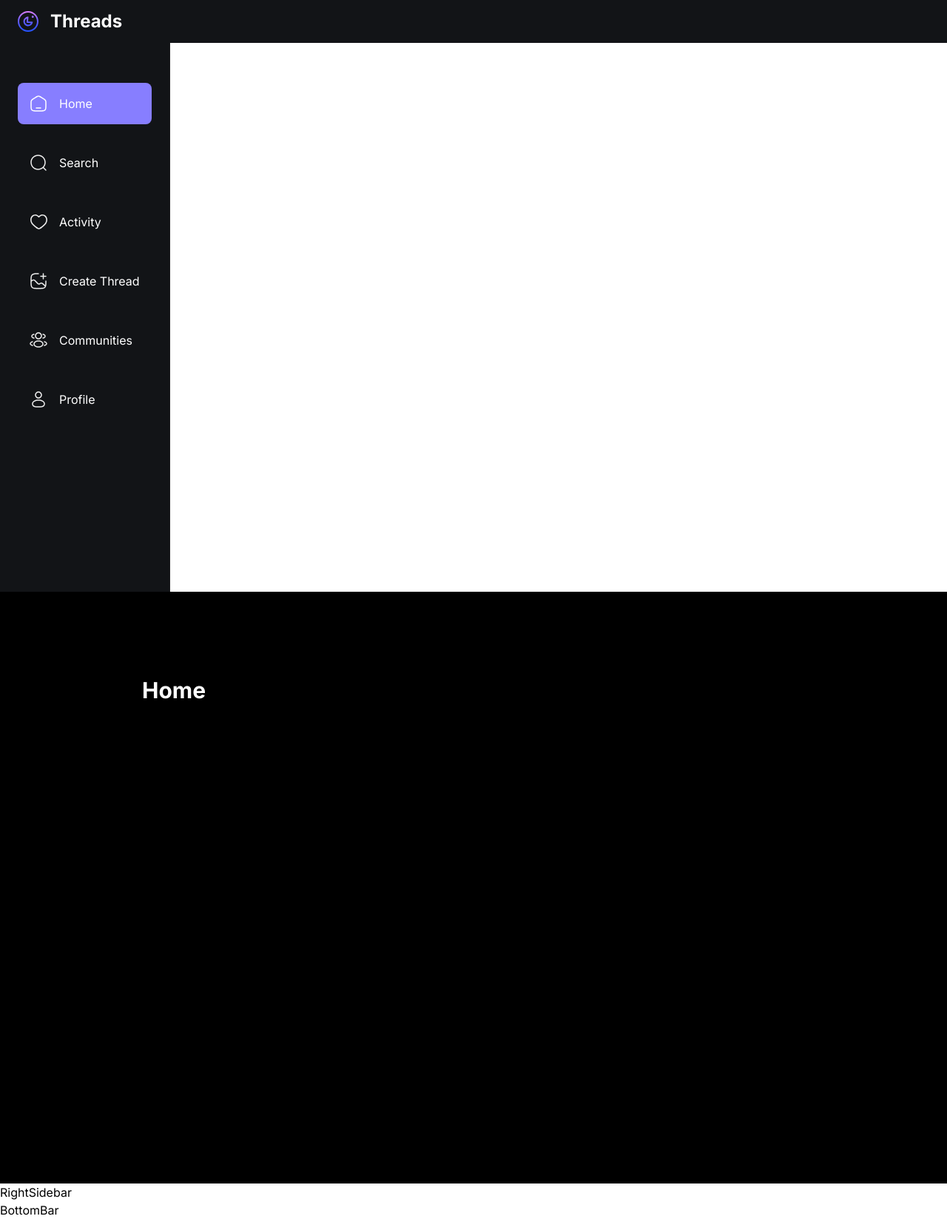
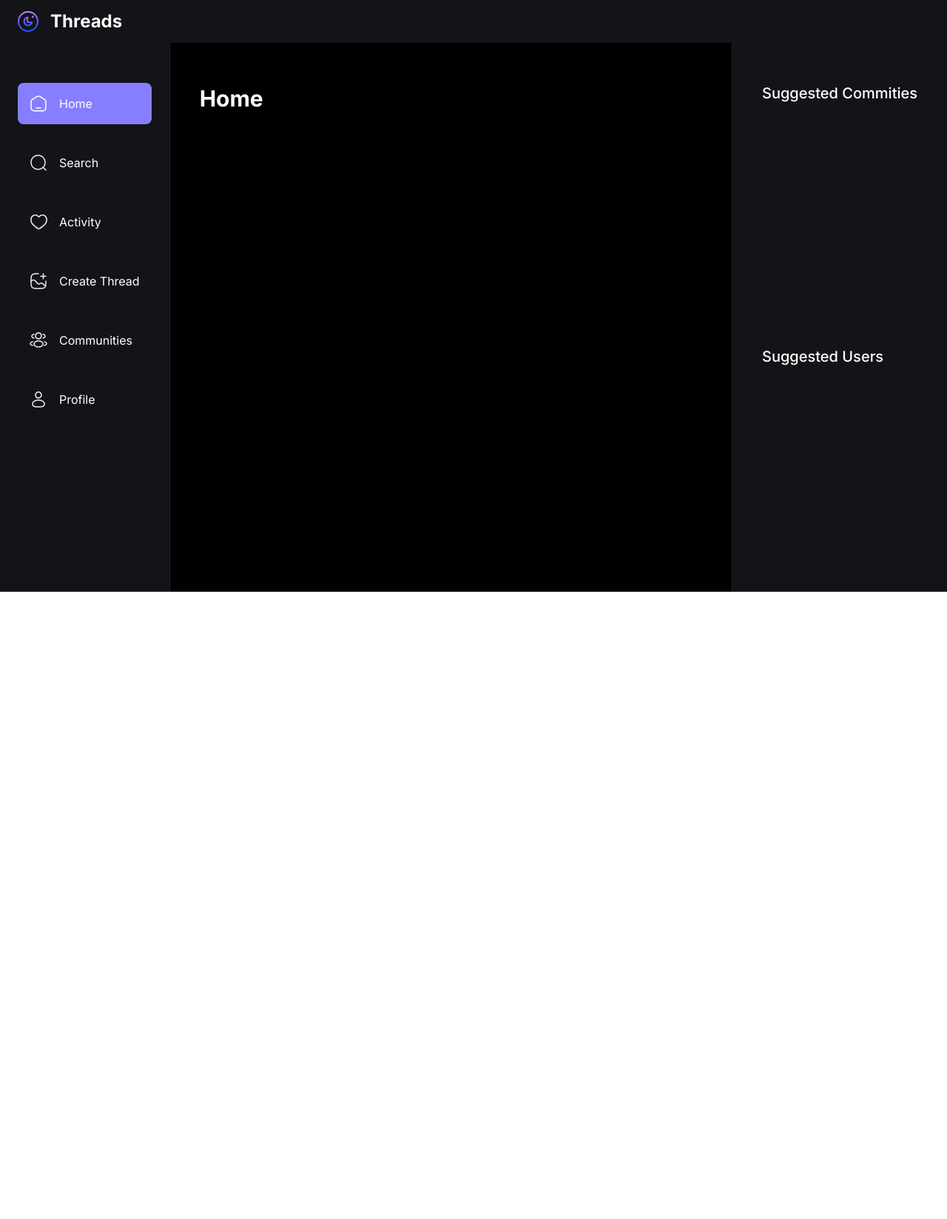
Before and after one commit to HariCharanR/threads_clone, a Next.js app: page / in a window 1280 px wide. Shown: the whole page at 74% size. After the commit the page ends 800 px from the top, so only its background shows below. Built offline with nearby package versions, Linux system fonts and the light colour scheme; no server answers.

Commit message:
Bottombar and rightsidebar done

```diff
--- a/app/(root)/layout.tsx
+++ b/app/(root)/layout.tsx
@@ -24,7 +24,7 @@
         <html lang="en">
       <body className={inter.className}>
         <Topbar/>
-        <main>
+        <main className='flex flex-row'>
         <LeftSidebar/>
         <section className='main-container'>
         <div className="w-full max-w-4xl">
--- a/components/shared/BottomBar.tsx
+++ b/components/shared/BottomBar.tsx
@@ -1,9 +1,45 @@
-import React from 'react'
+"use client";
 
-function BottomBar() {
+import Image from "next/image";
+import Link from "next/link";
+import { usePathname } from "next/navigation";
+import { sidebarLinks } from "@/constants";
+
+
+function Bottombar() {
+  const pathname = usePathname();
+
   return (
-    <div>BottomBar</div>
-  )
+    <section className='bottombar'>
+      <div className='bottombar_container'>
+        {sidebarLinks.map((link) => {
+          const isActive =
+            (pathname.includes(link.route) && link.route.length > 1) ||
+            pathname === link.route;
+
+          return (
+            <Link
+              href={link.route}
+              key={link.label}
+              className={`bottombar_link ${isActive && "bg-primary-500"}`}
+            >
+              <Image
+                src={link.imgURL}
+                alt={link.label}
+                width={16}
+                height={16}
+                className='object-contain'
+              />
+
+              <p className='text-subtle-medium text-light-1 max-sm:hidden'>
+                {link.label.split(/\s+/)[0]}
+              </p>
+            </Link>
+          );
+        })}
+      </div>
+    </section>
+  );
 }
 
-export default BottomBar
+export default Bottombar;
--- a/components/shared/RightSidebar.tsx
+++ b/components/shared/RightSidebar.tsx
@@ -2,7 +2,14 @@
 
 function RightSidebar() {
   return (
-    <div>RightSidebar</div>
+    <section className='custom-scrollbar rightsidebar'>
+        <div className="flex flex-1 flex-col justify-start ">
+          <h3 className='text-heading4-medium text-light-1'>Suggested Commities</h3>
+        </div>
+        <div className='flex flex-1 flex-col justify-start'>
+            <h3 className='text-heading4-medium text-light-1'>Suggested Users</h3>
+        </div>
+    </section>
   )
 }
 
--- a/components/shared/Topbar.tsx
+++ b/components/shared/Topbar.tsx
@@ -3,6 +3,7 @@
 import Link from "next/link"
 import Image from 'next/image'
 import { OrganizationSwitcher, SignOutButton, SignedIn } from '@clerk/nextjs'
+import {dark} from "@clerk/themes"
 function Topbar() {
   return (
     <nav className='topbar'>
@@ -11,7 +12,7 @@
         <p className='text-heading3-bold text-light-1 max-xs:hidden'>Threads</p>
        </Link>
        <div className="flex items-center gap-1">
-        <div className="block md:hidden ">
+        <div className="block md:hidden">
           <SignedIn>
               <SignOutButton>
                  <div className="flex cursor-pointer">
@@ -28,6 +29,7 @@
 
         <OrganizationSwitcher
           appearance={{
+            baseTheme : dark,
             elements : {
               organizationSwitcherTrigger : "py-2 px-4"
             }
--- a/package.json
+++ b/package.json
@@ -10,6 +10,7 @@
   },
   "dependencies": {
     "@clerk/nextjs": "^4.24.1",
+    "@clerk/themes": "^1.7.8",
     "@types/node": "20.6.4",
     "@types/react": "18.2.22",
     "@types/react-dom": "18.2.7",
```
Also changed, not shown: 1 other file (tests, documents, lock files or other folders).
